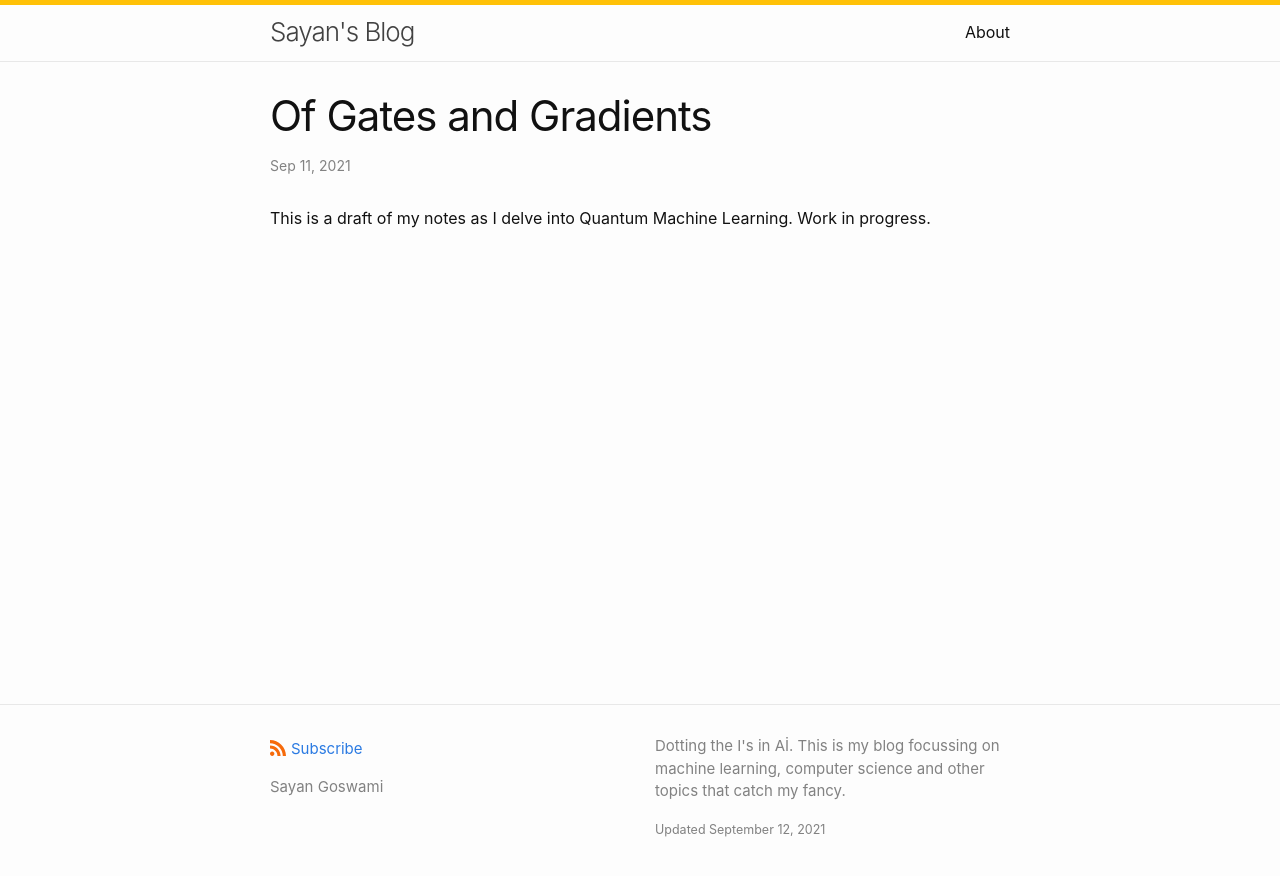
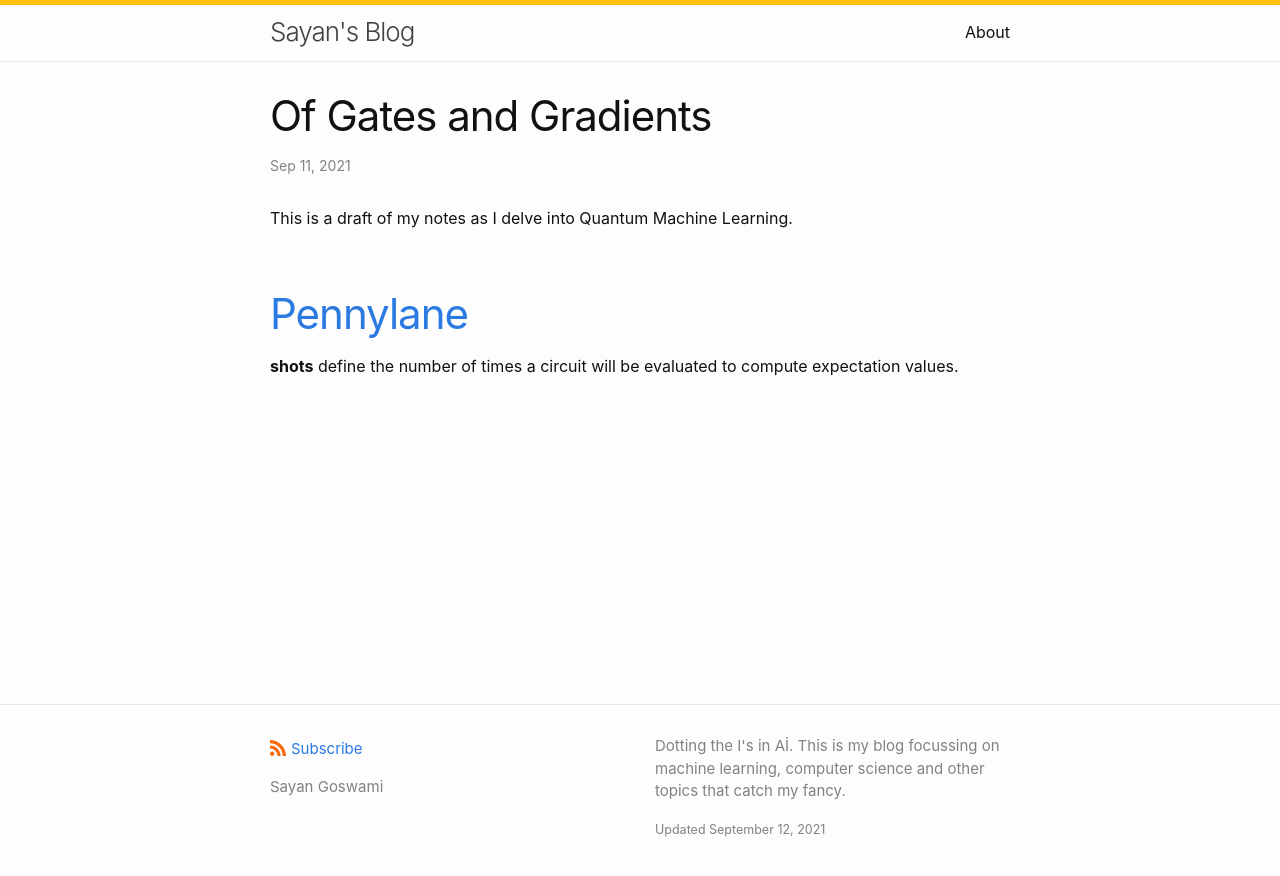
Before and after one commit to say4n/blog, a Jekyll site: the page built from _posts/2021-09-11-gates-and-gradients.md, in a window 1280 px wide. Shown: the top 876 px of the page. Built offline with Jekyll 4.4.1, drawn with Linux system fonts in a browser that asks for light colours.

Commit message:
Adds shots to qml.

```diff
--- a/_posts/2021-09-11-gates-and-gradients.md
+++ b/_posts/2021-09-11-gates-and-gradients.md
@@ -3,4 +3,8 @@ layout: post
 title: "Of Gates and Gradients"
 ---
 
-This is a draft of my notes as I delve into Quantum Machine Learning. Work in progress.
+This is a draft of my notes as I delve into Quantum Machine Learning.
+
+# [Pennylane](https://pennylane.ai)
+
+**shots** define the number of times a circuit will be evaluated to compute expectation values.
```
